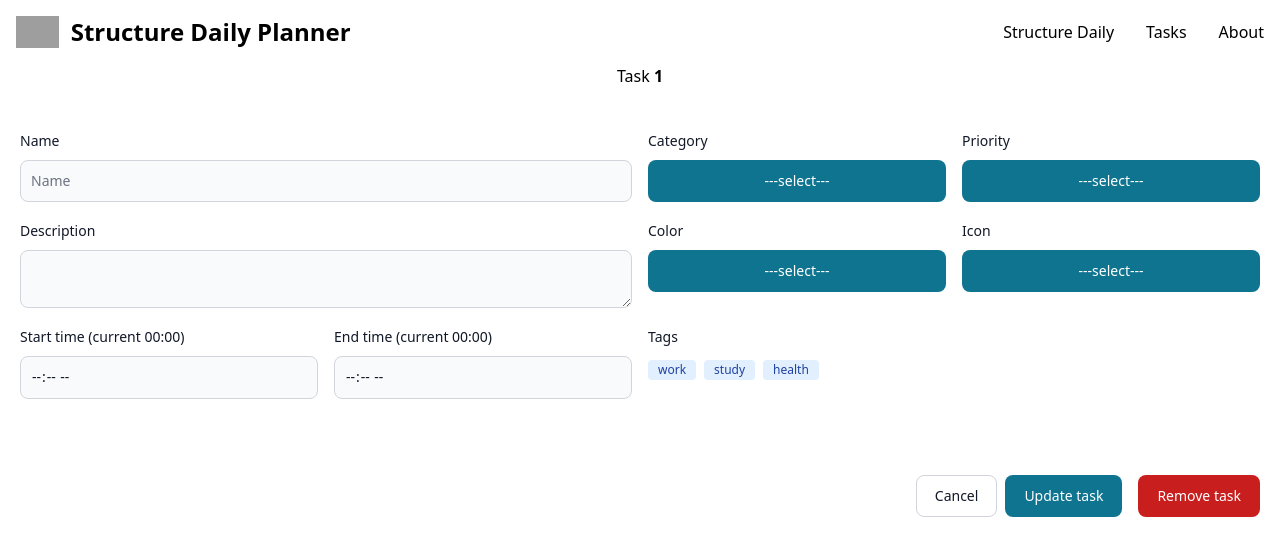
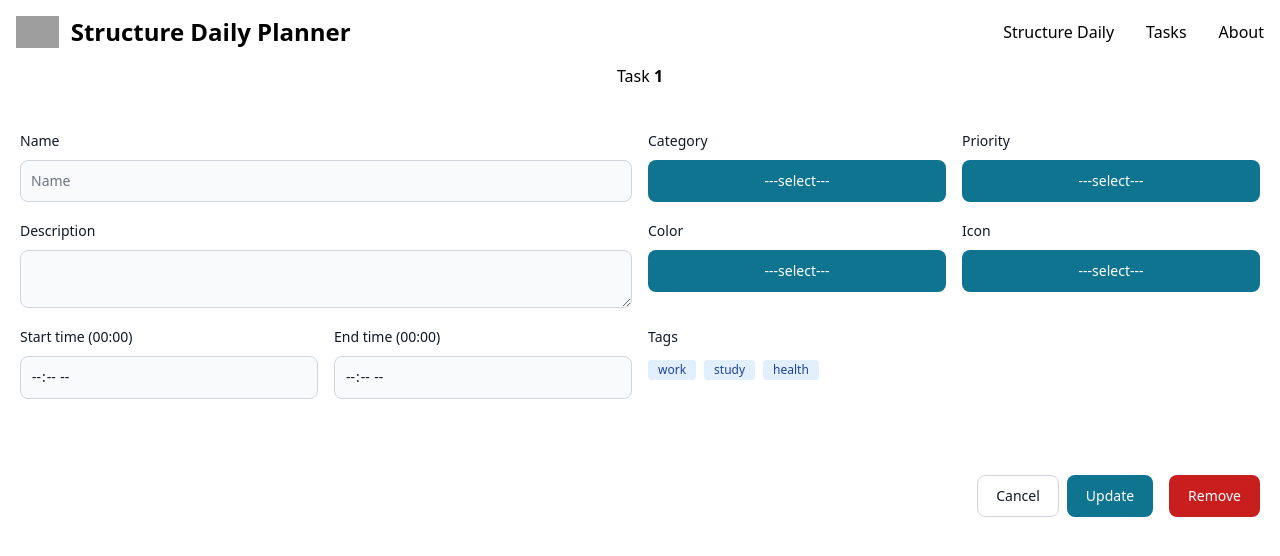
Before and after one commit to karolkawski/Structure-planner, a React app: page /task/1 in a window 1280 px wide. Shown: the top 556 px of the page. Built offline with nearby package versions, Linux system fonts and the light colour scheme; grey boxes are pictures that could not be loaded.

Commit message:
[fix] remove current hours in add form

```diff
--- a/src/components/Forms/TaskForm.tsx
+++ b/src/components/Forms/TaskForm.tsx
@@ -25,6 +25,7 @@ import { v4 as uuidv4 } from 'uuid';
 import { taskSchema } from '../../Validations/TaskValidation';
 import { useSelector } from 'react-redux';
 import { State } from '../../store/State.d';
+import React from 'react';
 
 const fixedDate = '26-01-2024';
 
@@ -341,7 +342,7 @@ const TaskForm: React.FC<TaskFormProps> = ({
             <div className="mb-2 block text-left">
               <Label
                 htmlFor="stime"
-                value={`Start time (current ${startTime && startTime})`}
+                value={`Start time ${startTime && '(' + startTime + ')'}`}
               />
             </div>
             <TextInput
@@ -358,7 +359,7 @@ const TaskForm: React.FC<TaskFormProps> = ({
             <div className="mb-2 block text-left">
               <Label
                 htmlFor="etime"
-                value={`End time (current ${endTime && endTime})`}
+                value={`End time ${endTime && '(' + endTime + ')'}`}
               />
             </div>
             <TextInput
@@ -504,7 +505,7 @@ const TaskForm: React.FC<TaskFormProps> = ({
                 }
               }}
             >
-              Update task
+              Update
             </Button>
           ) : (
             <></>
@@ -522,7 +523,7 @@ const TaskForm: React.FC<TaskFormProps> = ({
                 navigate('/tasks');
               }}
             >
-              Remove task
+              Remove
             </Button>
           ) : (
             <></>
--- a/src/components/Task/Task.tsx
+++ b/src/components/Task/Task.tsx
@@ -1,4 +1,4 @@
-import { useState } from 'react';
+import React, { useState } from 'react';
 import type { TaskProps } from '../../types/Task.d';
 import { formatDate } from '../../utils/Date';
 import { checkBoxVariants, colorVariants } from './stylesVariations';
@@ -42,7 +42,7 @@ function Task({ task, onChange }: TaskProps) {
           tabIndex={0}
         >
           <div
-            className={`Task__Visualise w-20 rounded-2xl border-2 ${colorVariants[task.color]} flex justify-center items-center`}
+            className={`Task__Visualise min-w-20 w-20 rounded-2xl border-2 ${colorVariants[task.color]} flex justify-center items-center`}
           >
             <Icon icon={task.icon} color={'white'} />
           </div>
@@ -52,7 +52,9 @@ function Task({ task, onChange }: TaskProps) {
             </div>
             <div className="Task__Name font-bold">{task.name}</div>
             {!task.isDone ? (
-              <div className="Task__Description">{task.description}</div>
+              <div className="Task__Description text-left">
+                {task.description}
+              </div>
             ) : (
               <></>
             )}
--- a/src/pages/About/About.tsx
+++ b/src/pages/About/About.tsx
@@ -3,6 +3,7 @@ import KatzkyCode from '../../assets/images/katzkycode-logo.png';
 import GithubLogo from '../../assets/images/github-logo.png';
 import Me from '../../assets/images/me.png';
 import MotionWrapper from '../../Layout/MotionWrapper';
+import React from 'react';
 
 const About = ({}) => {
   return (
@@ -11,12 +12,14 @@ const About = ({}) => {
         <header className="w-full">
           <h1 className="text-4xl font-bold my-2">About</h1>
         </header>
-        <div className="container m-auto p-10 ">
-          <div className="flex flex-col md:flex-row justify-between">
-            <div className="flex-2 mr-10">
-              <h2 className="text-2xl font-bold my-2 text-left">Description</h2>
+        <div className="container p-10 ">
+          <div className="flex flex-col md:flex-row justify-between m-auto">
+            <div className="flex-2 md:mr-10">
+              <h2 className="text-2xl font-bold my-2 md:text-left">
+                Description
+              </h2>
               <div>
-                <p className="text-left">
+                <p className="md:text-left">
                   <b>EN</b> The application is a daily planner that allows users
                   to add tasks for the current day in a structured format. Users
                   can organize their daily activities efficiently by adding
@@ -30,7 +33,7 @@ const About = ({}) => {
                 </p>
               </div>
               <div className="mt-10">
-                <p className="text-left">
+                <p className="md:text-left">
                   <b>PL</b> Aplikacja to planer codzienny, który umożliwia
                   użytkownikom dodawanie zadań na aktualny dzień w formie
                   strukturalnej. Użytkownicy mogą efektywnie organizować swoje
@@ -46,7 +49,7 @@ const About = ({}) => {
                 </p>
               </div>
             </div>
-            <div className="border border-black-50 w-80 m-auto mt-10 rounded flex flex-col items-center justify-center p-10">
+            <div className="border border-black-50 sm:w-full md:w-80 m-auto mt-10 rounded flex flex-col items-center justify-center p-10">
               <h2 className="text-2xl font-bold my-2"> Credentials</h2>
               <div>
                 <img src={Me} width={80} className="mx-auto" alt="Just me" />
@@ -87,7 +90,7 @@ const About = ({}) => {
               </div>
             </div>
           </div>
-          <div className="mt-20 w-80 mx-auto">
+          <div className="mt-20 w-80 w-full">
             <div className="mt-10">
               <h3 className="text-xl my-2">Powered by</h3>
               <a
--- a/src/pages/Tasks/Tasks.tsx
+++ b/src/pages/Tasks/Tasks.tsx
@@ -1,4 +1,4 @@
-import { useEffect, useState } from 'react';
+import React, { useEffect, useState } from 'react';
 import { TaskType } from '../../types/Task.d';
 import AddModal from '../../components/Modal/AddModal';
 import './styles.css';
```
Also changed, not shown: src/types/Priorities.d.tsx (renamed from src/types/Priorities.tsx).
